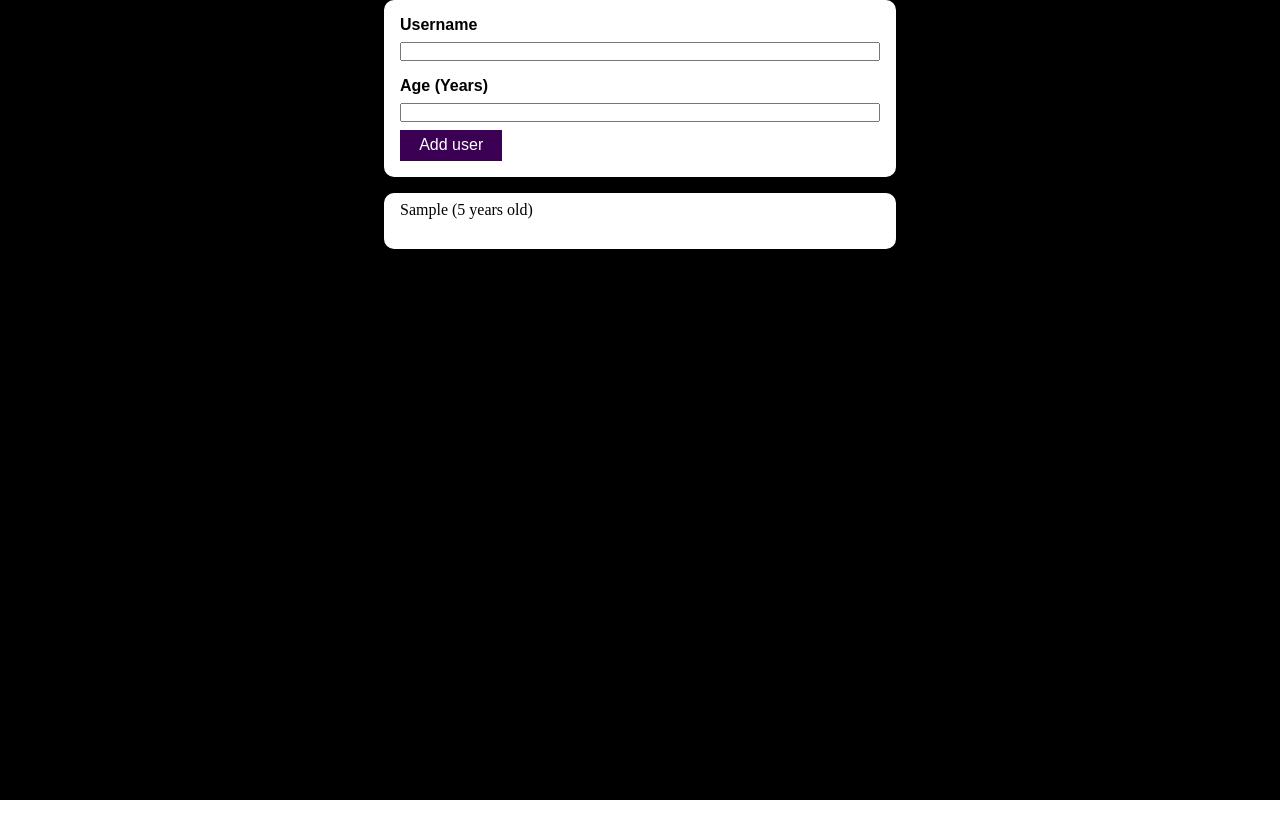
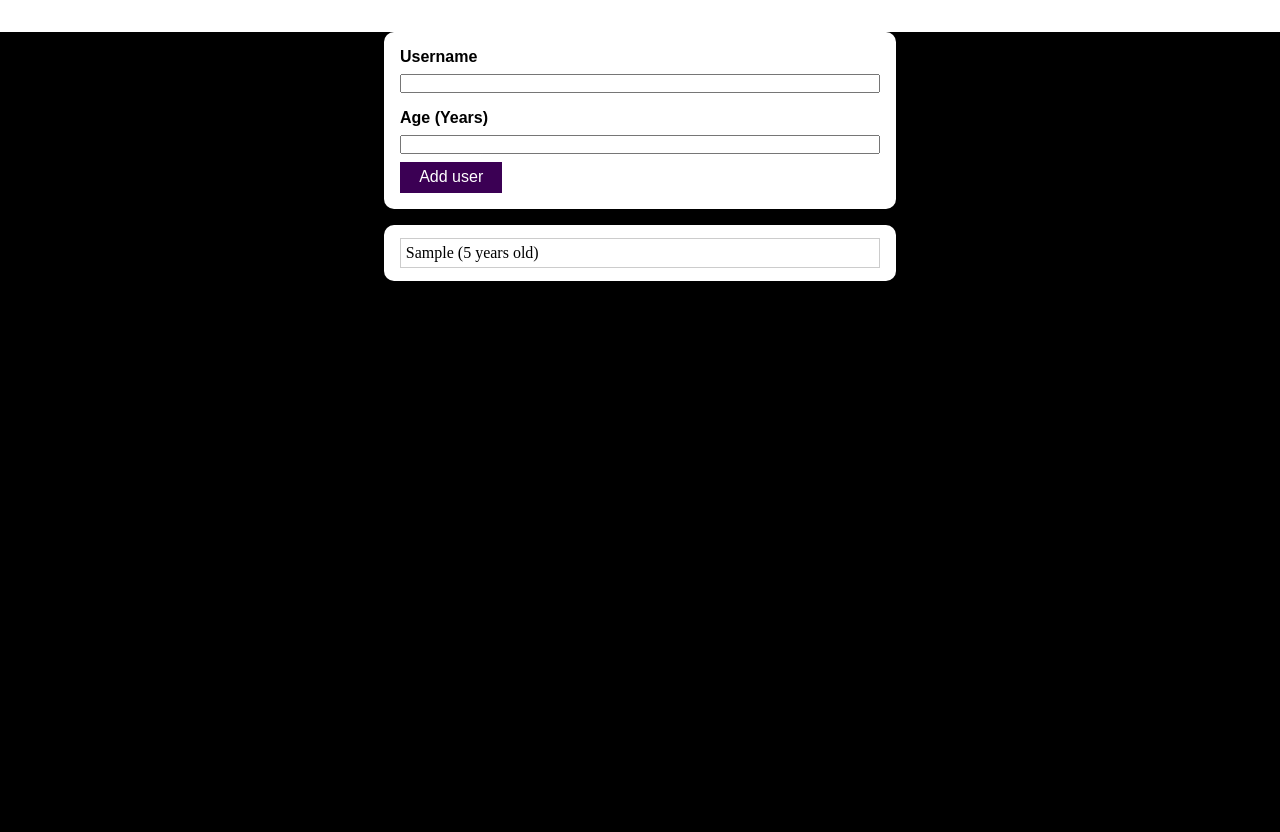
Before and after one commit to Calwera/React_to_do, a React app: page / in a window 1280 px wide. Both pictures are taken after typing "Sample", "5" into the empty fields and a click on the button "Add user". Before the commit the page ends 800 px from the top, so only its background shows below. Built offline with nearby package versions, Linux system fonts and the light colour scheme.

Commit message:
renamed components

```diff
--- a/src/App.js
+++ b/src/App.js
@@ -1,6 +1,6 @@
 import React, { Component, useState } from "react";
 import "./App.css";
-import ObjectCreated from "./components/ObjectCreated";
+import UserNew from "./components/UserNew";
 import RenderUser from "./components/User/RenderUser";
 
 const DATA = [];
@@ -15,7 +15,7 @@ function App() {
   };
   return (
     <div className="App">
-      <ObjectCreated onAddUser={addUserHandler} />
+      <UserNew onAddUser={addUserHandler} />
       <RenderUser users={user} />
     </div>
   );
--- a/src/components/User/RenderUser.css
+++ b/src/components/User/RenderUser.css
@@ -2,7 +2,10 @@
   width: 32rem;
   margin: 1rem auto;
 }
+
 .render-user {
+  display: flex;
+  align-items: center;
   margin: 1rem auto;
   border-radius: 10px;
   background-color: #fff;
@@ -10,3 +13,11 @@
   height: 2.5rem;
   padding: 0.5rem 1rem;
 }
+.render-text {
+  border-style: solid;
+  border-color: #ccc;
+  border-width: 1px;
+  font-size: 1rem;
+  width: 100%;
+  padding: 0.3rem;
+}
--- a/src/components/User/RenderUser.js
+++ b/src/components/User/RenderUser.js
@@ -1,13 +1,18 @@
-import React from "react";
+import React, { useReducer } from "react";
 
 import "./RenderUser.css";
 
 const RenderUser = (props) => {
+
+  const userRemoveHandler = (user) => {
+   user.target = <div></div>
+  }
+
   return (
     <div className="render-users">
       {props.users.map((user) => (
-        <div className="render-user">
-          <div>
+        <div onClick={userRemoveHandler} value={user} className="render-user">
+          <div className="render-text">
             {user.username} ({user.userage} years old)
           </div>
         </div>
--- a/src/components/ToDoForm.css
+++ b/src/components/UserForm.css
@@ -1,7 +1,7 @@
 form {
     background-color: #fff;
     border-radius: 10px;
-    margin:  0 auto ;
+    margin:  2rem auto 0 ;
     width: 30rem;
     padding: 0.5rem 1rem;
     font: 1em sans-serif;
--- a/src/components/ToDoForm.js
+++ b/src/components/UserForm.js
@@ -1,7 +1,7 @@
 import React, { useState } from "react";
 
-import "./ToDoForm.css";
-const ToDoForm = (props) => {
+import "./UserForm.css";
+const UserForm = (props) => {
   const [enteredName, setEnteredName] = useState("");
   const [enteredAge, setEnteredAge] = useState("");
 
@@ -50,4 +50,4 @@ const ToDoForm = (props) => {
   );
 };
 
-export default ToDoForm;
+export default UserForm;
--- a/src/components/ObjectCreated.js
+++ b/src/components/UserNew.js
@@ -1,9 +1,9 @@
 import React from "react";
 
-import ToDoForm from "./ToDoForm";
-import "./ObjectCreated.css";
+import UserForm from "./UserForm";
+import "./UserNew.css";
 
-const ObjectCreated = (props) => {
+const UserNew = (props) => {
   const saveUserDataHandler = (enteredUser) => {
     const userData = {
       ...enteredUser,
@@ -11,7 +11,7 @@ const ObjectCreated = (props) => {
     };
     props.onAddUser(userData);
   };
-  return <ToDoForm onSaveUserData={saveUserDataHandler} />;
+  return <UserForm onSaveUserData={saveUserDataHandler} />;
 };
 
-export default ObjectCreated;
+export default UserNew;
```
Also changed, not shown: src/components/ObjectCreated.css (deleted), src/components/UserNew.css (added).
